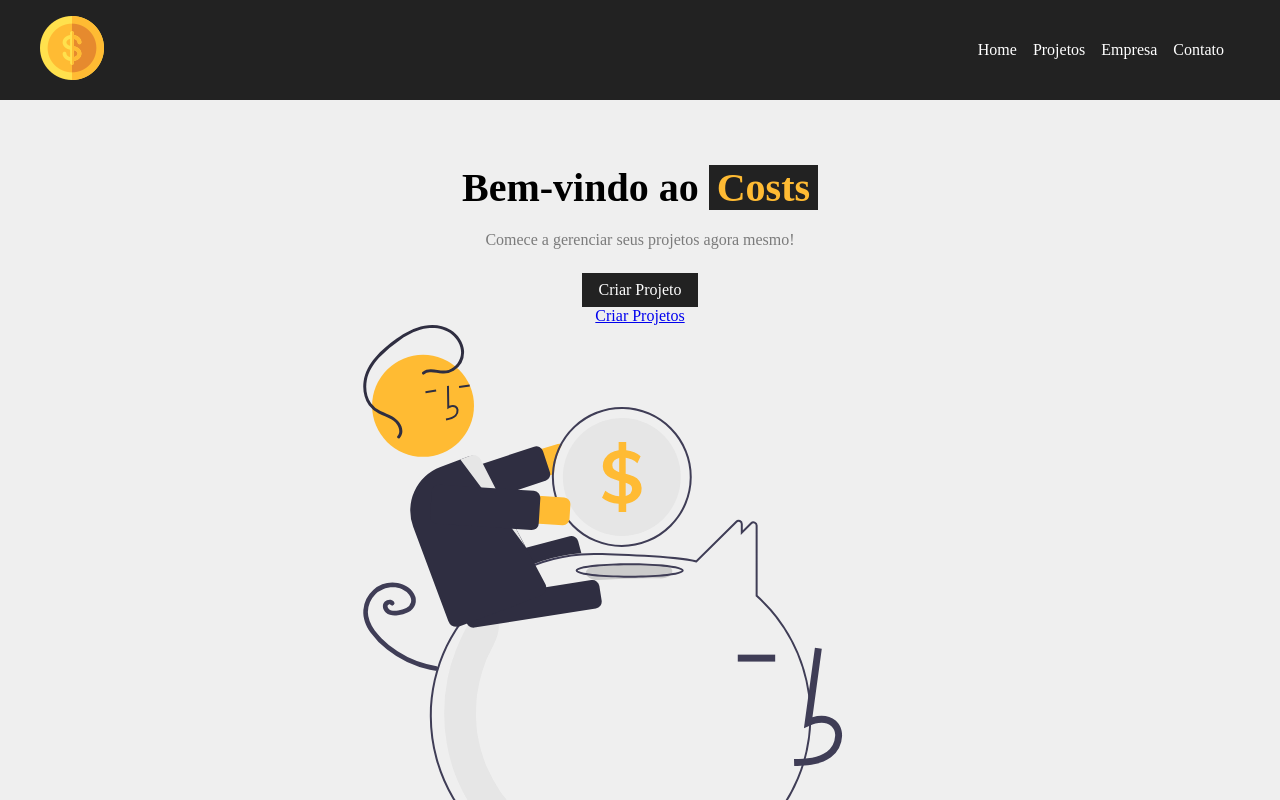
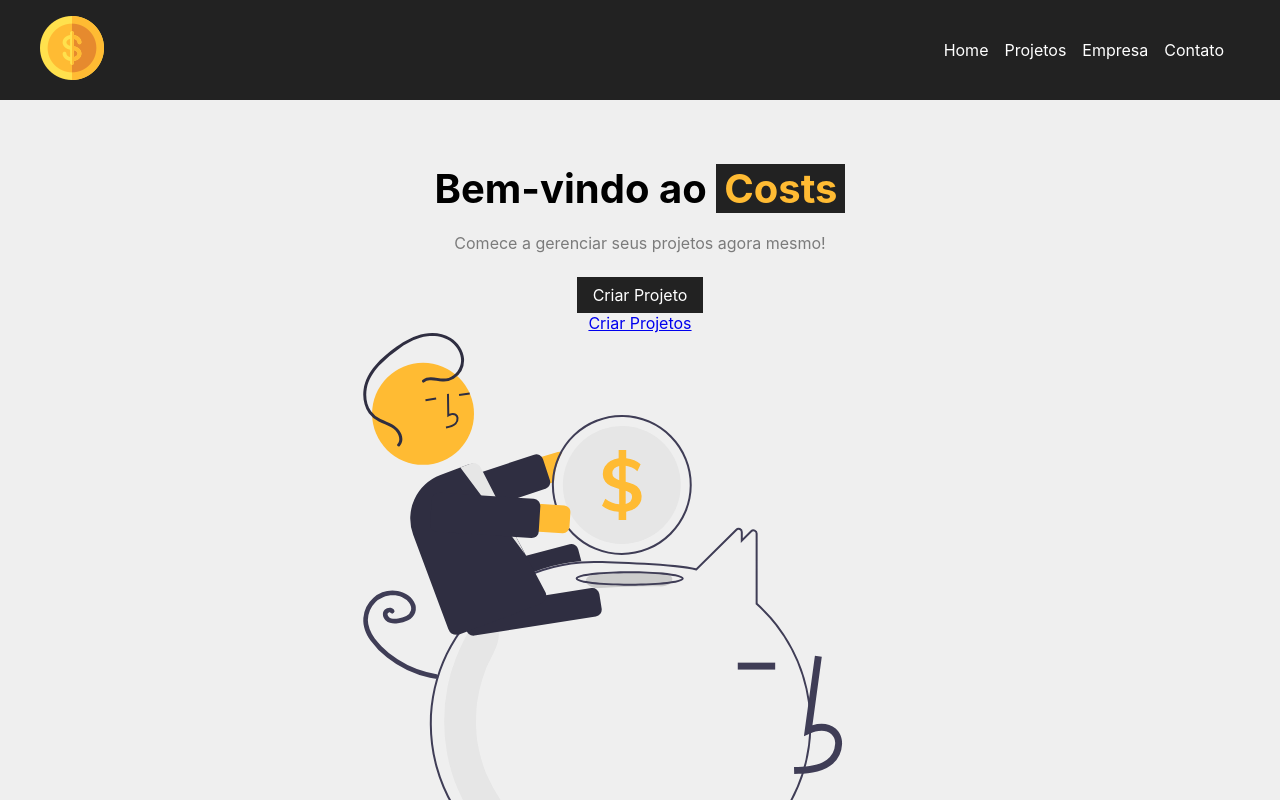
Before and after one commit to codericrodrigues/costs, a React (Create React App) app: page / in a window 1280 px wide. Shown: the top 800 px of the page. Built offline with nearby package versions, Linux system fonts and the light colour scheme.

Commit message:
feat: change the font-family

```diff
--- a/src/index.css
+++ b/src/index.css
@@ -10,4 +10,7 @@
 #root {
   background-color: #efefef;
   height: 100%;
+  font-family: -apple-system, BlinkMacSystemFont, "Segoe UI", "Roboto", "Oxygen",
+    "Ubuntu", "Cantarell", "Fira Sans", "Droid Sans", "Helvetica Neue",
+    sans-serif;
 }
```
